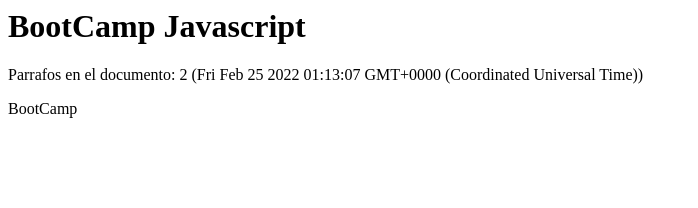
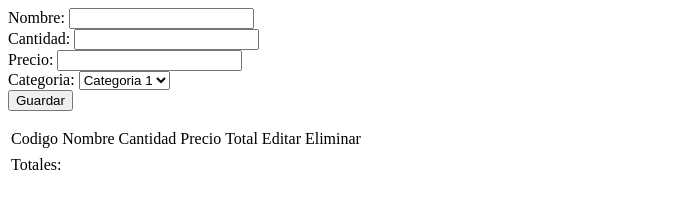
Before and after one commit to mindfreak21/BootCamp-Products, a plain HTML site: page index.html in a window 1280 px wide. Shown: the whole page, without its empty margins (0-698 px from the left). Drawn offline with Linux system fonts and the light colour scheme.

Commit message:
new form without css

```diff
--- a/index.html
+++ b/index.html
@@ -7,9 +7,63 @@
 
 </head>
 <body>
-    <h1>BootCamp Javascript</h1>
-    <p>Bienvenidos !</p>
-    <p>BootCamp</p>
+    <form action="index.html">
+        <div>
+            <label for="nombre">Nombre:</label>
+            <input type="text" name="nombre" id="nombre">
+        </div>
+        <div>
+            <label for="cantidad">Cantidad:</label>
+            <input type="number" name="cantidad" id="cantidad">
+        </div>
+        <div>
+            <label for="precio">Precio:</label>
+            <input type="number" name="precio" id="precio">
+        </div>
+        <div>
+            <label for="categoria">Categoria:</label>
+            <select name="categoria" id="categoria">
+                <option value="1">Categoria 1</option>
+                <option value="2">Categoria 2</option>
+                <option value="3">Categoria 3</option>
+                <option value="4">Categoria 4</option>
+            </select>
+        </div>
+        <div>
+            <button type="submit">Guardar</button>
+        </div>
+    </form>
+    <div>
+        <table>
+            <thead>
+                <tr>
+                    <td>Codigo</td>
+                    <td>Nombre</td>
+                    <td>Cantidad</td>
+                    <td>Precio</td>
+                    <td>Total</td>
+                    <td><a href="#"></a>Editar</td>
+                    <td><a href="#"></a>Eliminar</td>
+                </tr>
+            </thead>
+            <tfoot>
+                <tr>
+                    <td colspan="2">Totales:</td>
+                    <td></td>
+                    <td></td>
+                    <td></td>
+                    <td></td>
+                </tr>
+            </tfoot>
+            <tbody>
+                <td></td>
+                <td></td>
+                <td></td>
+                <td></td>
+                <td></td>
+            </tbody>
+        </table>
+    </div>
     <script src="index.js"></script>
 </body>
 </html>
--- a/index.js
+++ b/index.js
@@ -1,16 +1,34 @@
-let paragraphs = document.getElementsByTagName("p");
-console.log(paragraphs);
+const form = document.getElementsByTagName("form")[0];
+const tbody = document.getElementsByTagName("tbody")[0];
 
-if (paragraphs.length > 0)
+form.addEventListener("submit",onSubmit);
+
+/**
+ *
+ * @param {Event} event
+ */
+
+function onSubmit(event)
 {
-    let paragraph = paragraphs[0];
+    event.preventDefault();
 
-    paragraph.innerText = "Bienvenidos al bootcamp";
+    const data = new FormData(form);
+    const values = Array.from(data.entries());
+
+    const nombre = values[0][1];
+    const cantidad = values[1][1];
+    const precio = values[2][1];
+    const categoria = values[3][1];
+
+    const tr = document.createElement("tr");
+    tr.innerHTML = "<td>X</t><td>"
+        + nombre + "</td><td>"
+        + cantidad + "</td><td>"
+        + precio + "</td><td>"
+        + categoria + "</td><td>"
+        + 0 + '</td><td><a href="#">Editar</a> | <a href="#">Eliminar</a> </td>';
+    tbody.appendChild(tr);
+
+
+
 }
-
-if (paragraphs.length > 1)
-{
-    const paragraph = paragraphs[0];
-    const fecha = new Date();
-    paragraph.innerText = "Parrafos en el documento: " + paragraphs.length + " ("  + fecha + ")";
-}
```
